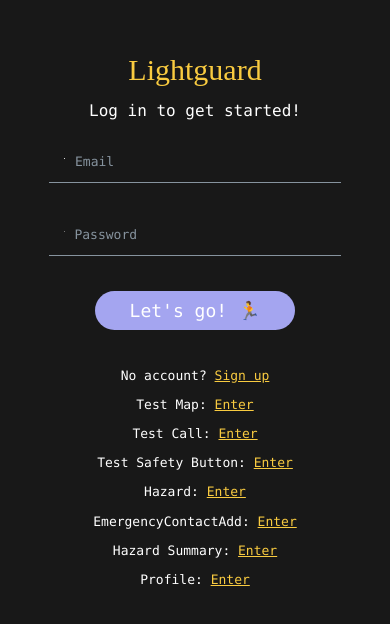
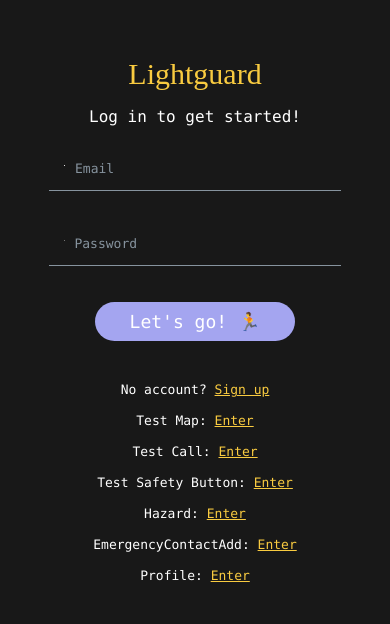
Before and after one commit to chloeegong/Lightguard, a React Native app: screen /Login in a window 390 px wide. Shown: the part 102-726 px from the top of the page. Built offline with nearby package versions, Linux system fonts and the light colour scheme.

Commit message:
fix routing and hazard edits

```diff
--- a/App.js
+++ b/App.js
@@ -10,7 +10,6 @@ import SchedulePath from "./SchedulePath";
 import SavedPaths from "./SavedPathsPage";
 import PathSummary from "./PathSummaryPage";
 import ProfilePage from "./ProfilePage";
-import HazardSummaryPage from "./HazardSummaryPage";
 import MapPage from "./MapPage";
 import CallEmergServicesPage from "./CallEmergServicesPage";
 import SafetyButtonPage from "./SafetyButtonPage";
@@ -54,11 +53,6 @@ function MyStack() {
       <Stack.Screen
         name="PathSummary"
         component={PathSummary}
-        options={{ headerShown: false }}
-      />
-      <Stack.Screen
-        name="HazardSummary"
-        component={HazardSummaryPage}
         options={{ headerShown: false }}
       />
       <Stack.Screen
--- a/EmergencyContact.js
+++ b/EmergencyContact.js
@@ -5,7 +5,7 @@ import { StyleSheet, View } from "react-native";
 import { Text, Button, Input, Icon } from "@rneui/themed";
 
 //This is our EmergencyContactPage
-export default function SignUpPage({ navigation }) {
+export default function EmergencyContact({ navigation }) {
   const [firstName, setFirstName] = useState("");
   const [lastName, setLastName] = useState("");
   const [email, setEmail] = useState("");
@@ -14,28 +14,9 @@ export default function SignUpPage({ navigation }) {
   const [phoneNumber, setPhoneNumber] = useState("");
   const [emergencyContacts, setEmergencyContacts] = useState([]);
 
-  const handleSignUp = async () => {
-    // password and confirmPassword verification
-    if (password != confirmPassword) {
-      console.log("Passwords do not match");
-      return;
-    }
-
+  const handleEmergContact = async () => {
     try {
-      const response = await axios.post(
-        "http://localhost:3001/auth/users/student-register",
-        {
-          firstName,
-          lastName,
-          email,
-          password,
-          phoneNumber,
-          emergencyContacts,
-        }
-      );
-
-      console.log(response.data);
-      navigation.navigate("Hazard");
+      navigation.navigate("Map");
     } catch (error) {
       console.error(error.response);
     }
@@ -112,7 +93,7 @@ export default function SignUpPage({ navigation }) {
           marginVertical: 10,
         }}
         onPress={() => {
-          handleSignUp();
+          handleEmergContact();
         }}
         titleStyle={{ fontFamily: "Menlo", fontSize: 18 }}
       />
--- a/HazardSummaryPage.js
+++ /dev/null
@@ -1,59 +0,0 @@
-import axios from "axios";
-import React, { useEffect, useState } from "react";
-import NavBar from "./NavBar";
-import { StyleSheet, View, TouchableOpacity, wrap } from "react-native";
-import { Text, Button, Input, Icon } from "@rneui/themed";
-//import { wrap } from "module";
-
-export default function HazardSummaryPage({ navigation }) {
-  const [hazards, setHazards] = useState([]);
-
-  useEffect(() => {
-    const fetchHazards = async () => {
-      try {
-        const response = await axios.get('http://localhost:3001/api/hazard');
-        setHazards(response.data);
-      } catch (error) {
-        console.error(error.response)
-      }
-    };
-    fetchHazards();
-  }, []);
-
-  return (
-    <View style={styles.container}>
-      <Text
-          style={{
-            top: "20%",
-            fontFamily: "Menlo-Bold",
-            fontSize: 30,
-            color: "#F9CB40",
-          }}
-        >
-          Hazard Summary
-      </Text>
-      {hazards.map((hazard) => (
-        <View key={hazard._id}>
-          {/* include location of activity */}
-          <Text>{hazard.criminalActivity}</Text>
-          <Text>{hazard.construction}</Text>
-          <Text>{hazard.blockedPath}</Text>
-          <Text>{hazard.other}</Text>
-        </View>
-      ))}
-    <NavBar/>
-    </View>
-  );
-}
-
-const styles = StyleSheet.create({
-  container: {
-    flex: 1,
-    flexDirection: "column",
-    alignItems: "flex-start",
-    changeDirection: "inherit",
-    backgroundColor: "#181818",
-    alignItems: "center",
-    //justifyContent: "space-around",
-  },
-});
--- a/LoginPage.js
+++ b/LoginPage.js
@@ -178,19 +178,6 @@ export default function LoginPage({ navigation }) {
           </Text>
         </TouchableOpacity>
       </Text>
-      {/* Enter Hazard Summary */}
-      <Text style={styles.testLinks}>
-        Hazard Summary:{" "}
-        <TouchableOpacity
-          onPress={() => {
-            navigation.navigate("HazardSummary");
-          }}
-        >
-          <Text style={{ color: "#F9CB40", textDecorationLine: "underline" }}>
-            Enter
-          </Text>
-        </TouchableOpacity>
-      </Text>
       {/* Enter Profile Summary */}
       <Text style={styles.testLinks}>
         Profile:{" "}
--- a/SignUpPage.js
+++ b/SignUpPage.js
@@ -33,7 +33,8 @@ export default function SignUpPage({ navigation }) {
       });
 
       console.log(response.data);
-      navigation.navigate("Hazard");
+      // navigate to emergency contact
+      navigation.navigate("EmergencyContact")
     } catch (error) {
       console.error(error.response);
     }
```
